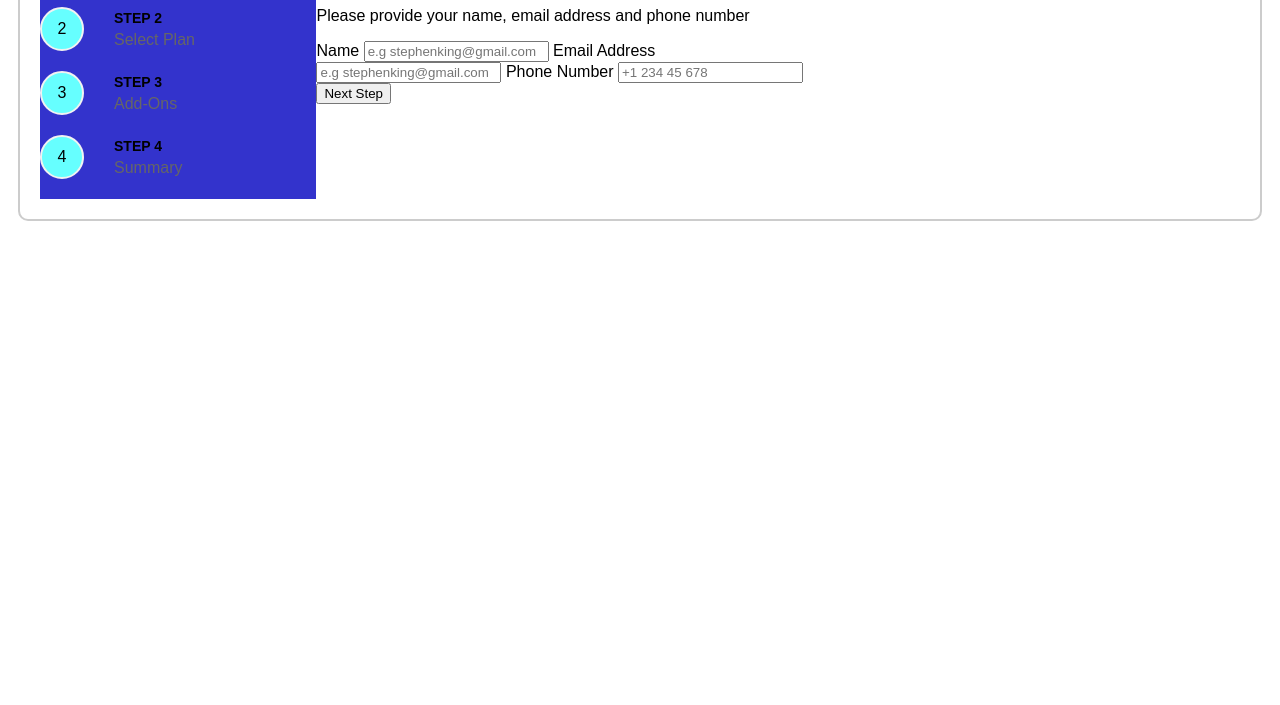
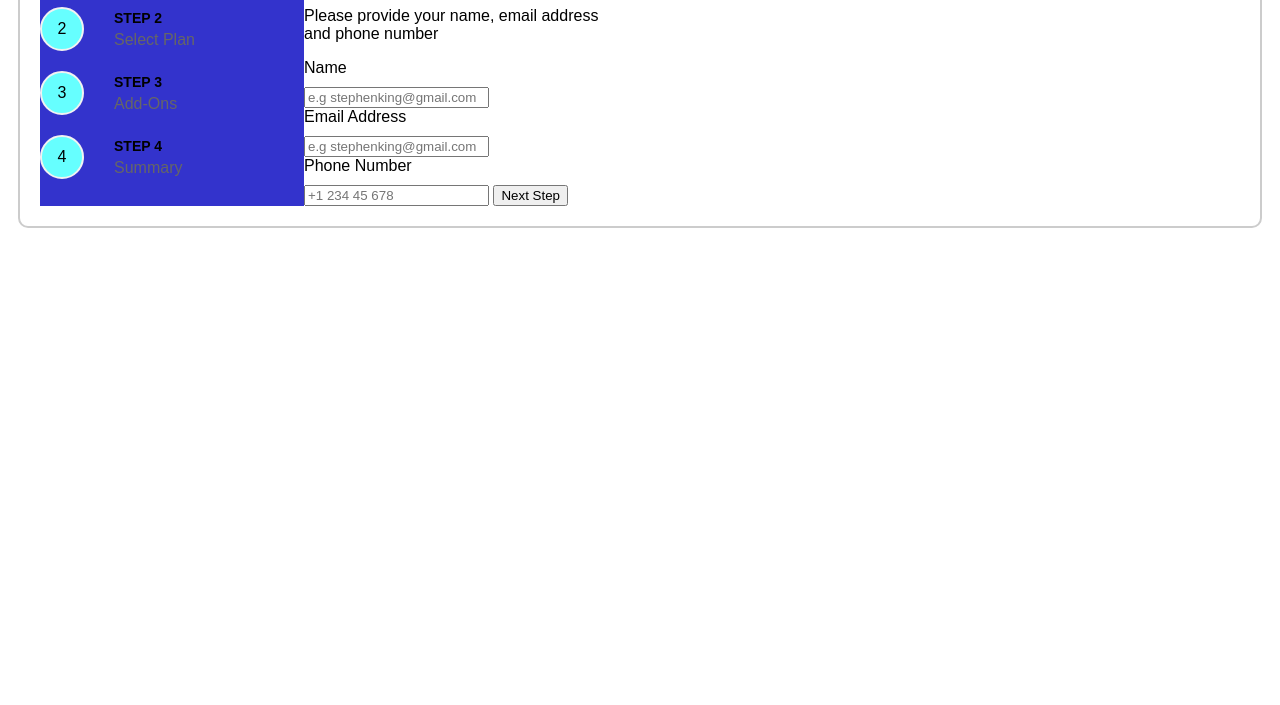
Before and after one commit to Advokatten/osero, a website: page index.html in a window 1280 px wide. Shown: the part 95-800 px from the top of the page. Drawn offline with Linux system fonts and the light colour scheme.

Commit message:
csssssssssss

```diff
--- a/styles.css
+++ b/styles.css
@@ -96,3 +96,8 @@ body {
   .menu-left{
     background-color: #3333cc;
   }
+
+  .choice-box label {
+    display: block;
+    margin-bottom: 10px;
+  }
```
